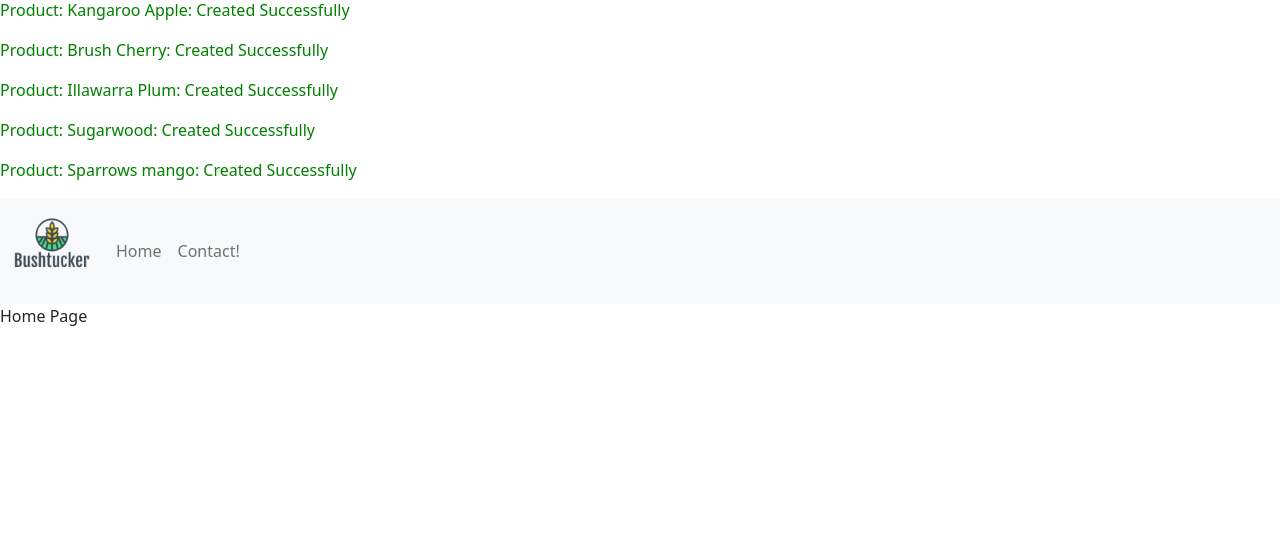
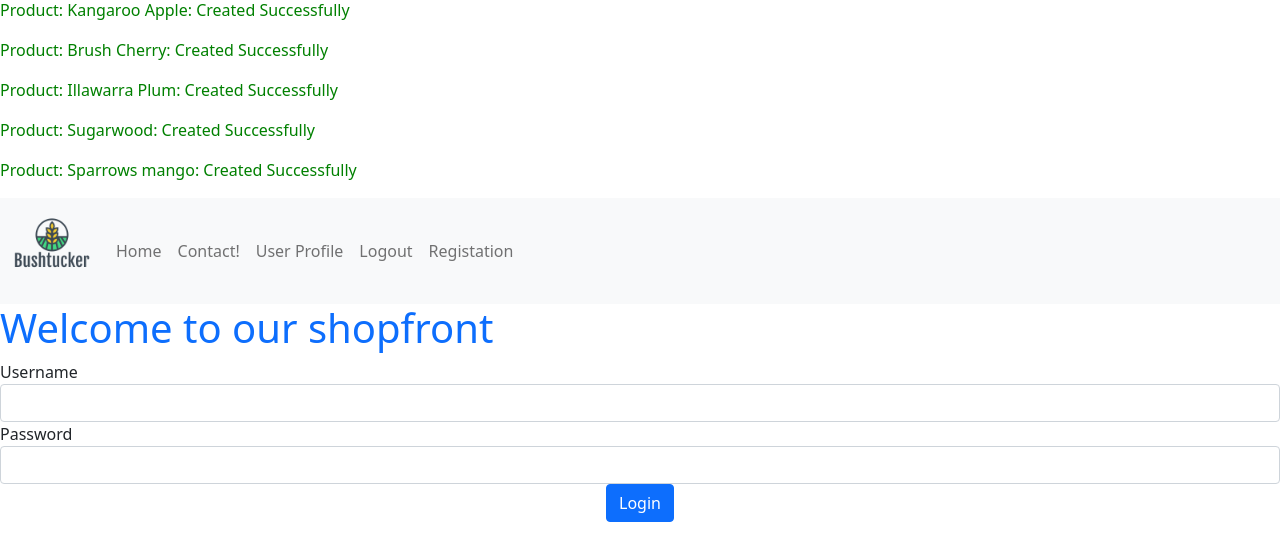
Before and after one commit to LTC-IT/bushtucker, a PHP site: page / in a window 1280 px wide. Shown: the part 922-1460 px from the top of the page. Before the commit the page ends 1248 px from the top, so only its background shows below. Run offline with PHP 8.4, Linux system fonts and the light colour scheme.

Commit message:
Completed first stage of user management - login, logout, user registration. Updated Navbar to link to new pages. Registered a new user in db with image added.

```diff
--- a/index.php
+++ b/index.php
@@ -1,4 +1,25 @@
 <?php include "template.php"; ?>
+<?php include 'login.php'; ?>
 <title>Bushtucker</title>
 
-Home Page
+<h1 class='text-primary'>Welcome to our shopfront</h1>
+<?php if (!isset($_SESSION["username"])) : ?>
+    <form action="<?php echo htmlspecialchars($_SERVER["PHP_SELF"]); ?>" method="POST">
+        <div class="form-group">
+            <label>Username</label>
+            <input type="text" name="username" class="form-control" required="required"/>
+        </div>
+        <div class="form-group">
+            <label>Password</label>
+            <input type="password" name="password" class="form-control" required="required"/>
+        </div>
+
+        <center>
+            <button name="login" class="btn btn-primary"><span
+                        class="glyphicon glyphicon-log-in"></span> Login
+            </button>
+        </center>
+    </form>
+<?php endif; ?>
+</body>
+</html>
--- /dev/null
+++ b/login.php
@@ -0,0 +1,22 @@
+<?php
+require_once 'config.php';
+
+if (isset($_POST['login'])) {
+    $username = sanitise_data($_POST['username']);
+    $password = sanitise_data($_POST['password']);
+
+    $query = $conn->query("SELECT COUNT(*) as count, * FROM `user` WHERE `username`='$username'");
+    $row = $query->fetchArray();
+    $count = $row['count'];
+    if ($count > 0) {
+        if (password_verify($password, $row['password'])) {
+            $_SESSION["user_id"] = $row[1];
+            $_SESSION["name"] = $row[4];
+            $_SESSION["username"] = $row[2];
+            $_SESSION['level'] = $row[6];
+            header("location:profile.php");
+        } else {
+            echo "<div class='alert alert-danger'>Invalid username or password</div>";
+        }
+    }
+}
--- /dev/null
+++ b/profile.php
@@ -0,0 +1,4 @@
+<?php include "template.php"; ?>
+<title>User Profile</title>
+
+<h1 class='text-primary'>Profile Page</h1>
--- a/template.php
+++ b/template.php
@@ -16,7 +16,8 @@
         <a class="navbar-brand" href="index.php">
             <img src="images/logo.png" alt="" width="80" height="80">
         </a>
-        <button class="navbar-toggler" type="button" data-bs-toggle="collapse" data-bs-target="#navbarNav" aria-controls="navbarNav" aria-expanded="false" aria-label="Toggle navigation">
+        <button class="navbar-toggler" type="button" data-bs-toggle="collapse" data-bs-target="#navbarNav"
+                aria-controls="navbarNav" aria-expanded="false" aria-label="Toggle navigation">
             <span class="navbar-toggler-icon"></span>
         </button>
         <div class="collapse navbar-collapse" id="navbarNav">
@@ -27,6 +28,15 @@
                 <li class="nav-item">
                     <a class="nav-link" href="contact.php">Contact!</a>
                 </li>
+                <li class="nav-item">
+                    <a class="nav-link" href="profile.php">User Profile</a>
+                </li>
+                <li class="nav-item">
+                    <a class="nav-link" href="logout.php">Logout</a>
+                </li>
+                <li class="nav-item">
+                    <a class="nav-link" href="registration.php">Registation</a>
+                </li>
             </ul>
         </div>
     </div>
@@ -34,3 +44,20 @@
 
 
 <script src="js/bootstrap.bundle.js"></script>
+
+<?php
+function sanitise_data($data)
+{
+    $data = trim($data);
+    $data = stripslashes($data);
+    $data = htmlspecialchars($data);
+    return $data;
+}
+
+function outputFooter()
+{
+    date_default_timezone_set('Australia/Canberra');
+    echo "<footer>This page was last modified: " . date("F d Y H:i:s.", filemtime("index.php")) . "</footer>";
+}
+
+?>
```
Also changed, not shown: logout.php (added, +8 -0 lines), registration.php (added, +99 -0 lines), images/profilePic/IMG-610943b328bd34.18562389.jpg (added), 1 other file.
